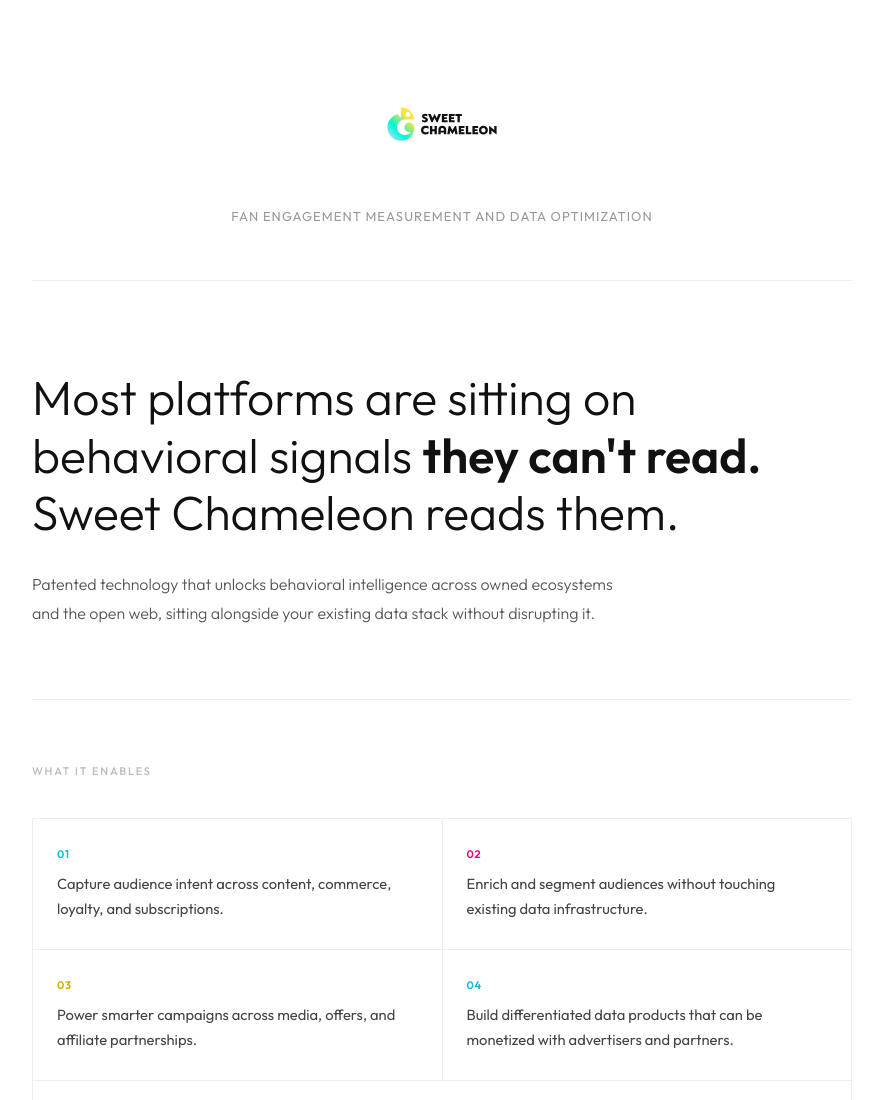
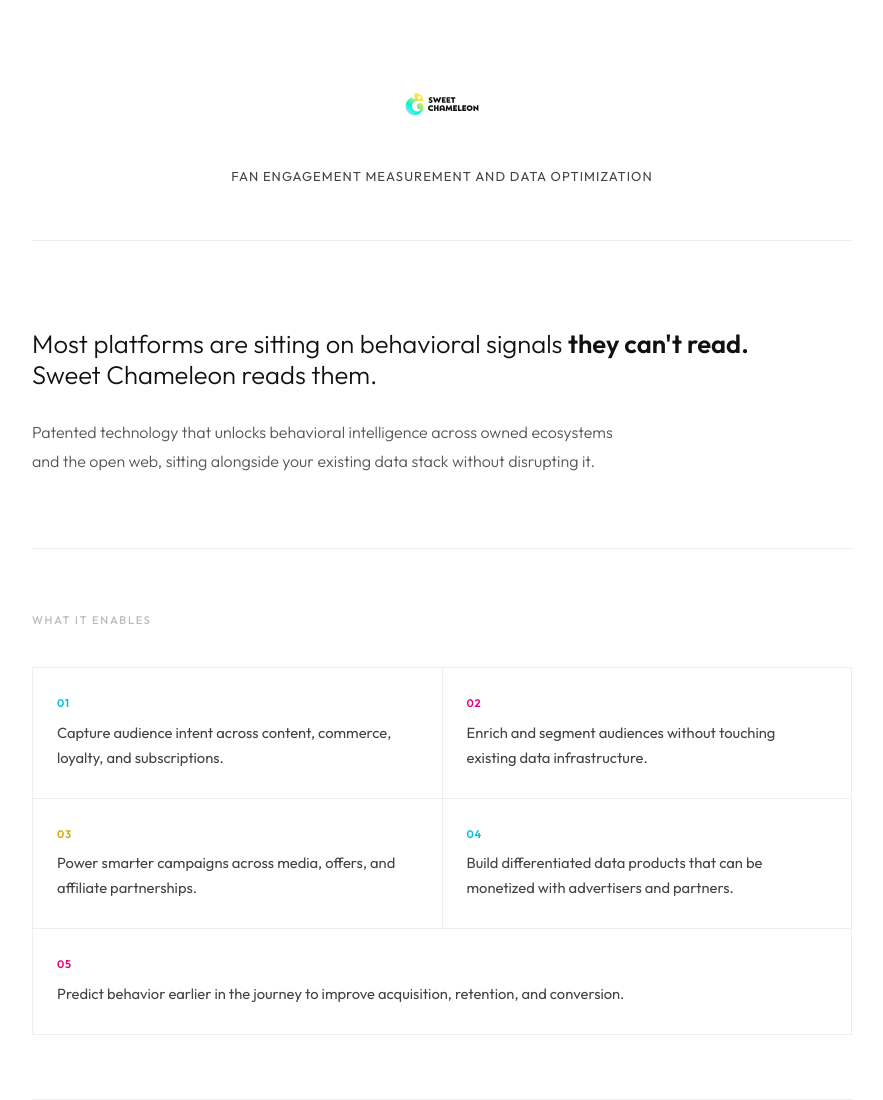
Before and after one commit to michaeljdub/sweetchameleon, a plain HTML site: page index.html in a window 1280 px wide. Shown: the top 1100 px of the page, without its empty margins (198-1081 px from the left). Drawn offline with Linux system fonts and the light colour scheme.

Commit message:
Update index.html

```diff
--- a/index.html
+++ b/index.html
@@ -11,10 +11,10 @@
   body { font-family: 'Outfit', sans-serif; background: #fff; color: #111; -webkit-font-smoothing: antialiased; }
   .wrap { max-width: 900px; margin: 0 auto; padding: 0 2.5rem; }
   .sc-header { padding: 4rem 0 3.5rem; text-align: center; border-bottom: 1px solid #eee; }
-  .sc-header .logo { height: 120px; width: auto; margin-bottom: 1.25rem; }
-  .sc-header .tagline { font-size: 13px; font-weight: 400; color: #999; letter-spacing: 0.08em; text-transform: uppercase; }
+  .sc-header .logo { height: 80px; width: auto; margin-bottom: 1.25rem; }
+  .sc-header .tagline { font-size: 13px; font-weight: 400; color: #444; letter-spacing: 0.08em; text-transform: uppercase; }
   .hero { padding: 5.5rem 0 4.5rem; }
-  .hero h1 { font-size: clamp(1.8rem, 4vw, 3rem); font-weight: 300; line-height: 1.2; color: #111; max-width: 740px; margin-bottom: 1.75rem; }
+  .hero h1 { font-size: clamp(1.2rem, 2.2vw, 1.6rem); font-weight: 300; line-height: 1.2; color: #111; max-width: 740px; margin-bottom: 1.75rem; }
   .hero h1 strong { font-weight: 600; }
   .hero p { font-size: 1rem; font-weight: 300; line-height: 1.8; color: #555; max-width: 600px; }
   .divider { height: 1px; background: #eee; }
```
